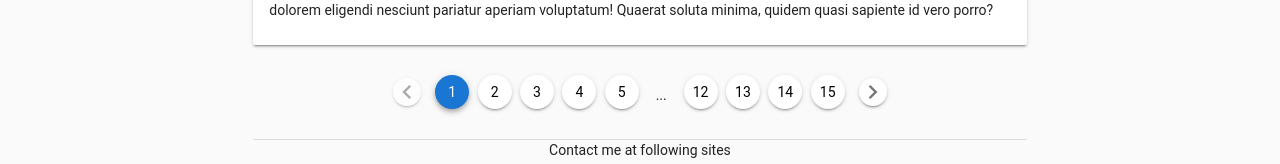
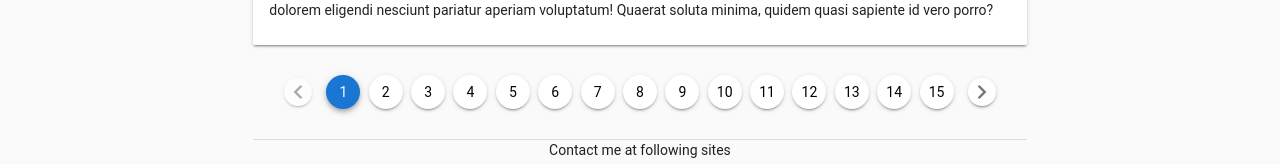
Before and after one commit to daveying/blog, a Vue app in the folder blog-front/: page /blogs in a window 1280 px wide. Shown: the part 377-541 px from the top of the page. Built offline with nearby package versions, Linux system fonts and the light colour scheme; what vue-disqus would draw is missing.

Commit message:
fix the offset of pagination

```diff
--- a/blog-front/src/components/AllArticals.vue
+++ b/blog-front/src/components/AllArticals.vue
@@ -20,7 +20,7 @@
         </v-flex>
       </v-layout>
       <v-layout row wrap py-4 class="text-xs-center">
-        <v-flex xs8 offset-xs2>
+        <v-flex xs12>
           <v-pagination circle :length="15" v-model="pageIdx"></v-pagination>
         </v-flex>
       </v-layout>
--- a/blog-front/src/components/Home.vue
+++ b/blog-front/src/components/Home.vue
@@ -21,8 +21,8 @@
               </v-card>
             </v-flex>
           </v-layout>
-          <v-layout row wrap py-4 class="text-xs-center">
-            <v-flex xs8 offset-xs2>
+          <v-layout row py-4 class="text-xs-center">
+            <v-flex xs12 sm10 md8 offset-sm1 offset-md2>
               <v-pagination :length="15" v-model="pageIdx"></v-pagination>
             </v-flex>
           </v-layout>
```
